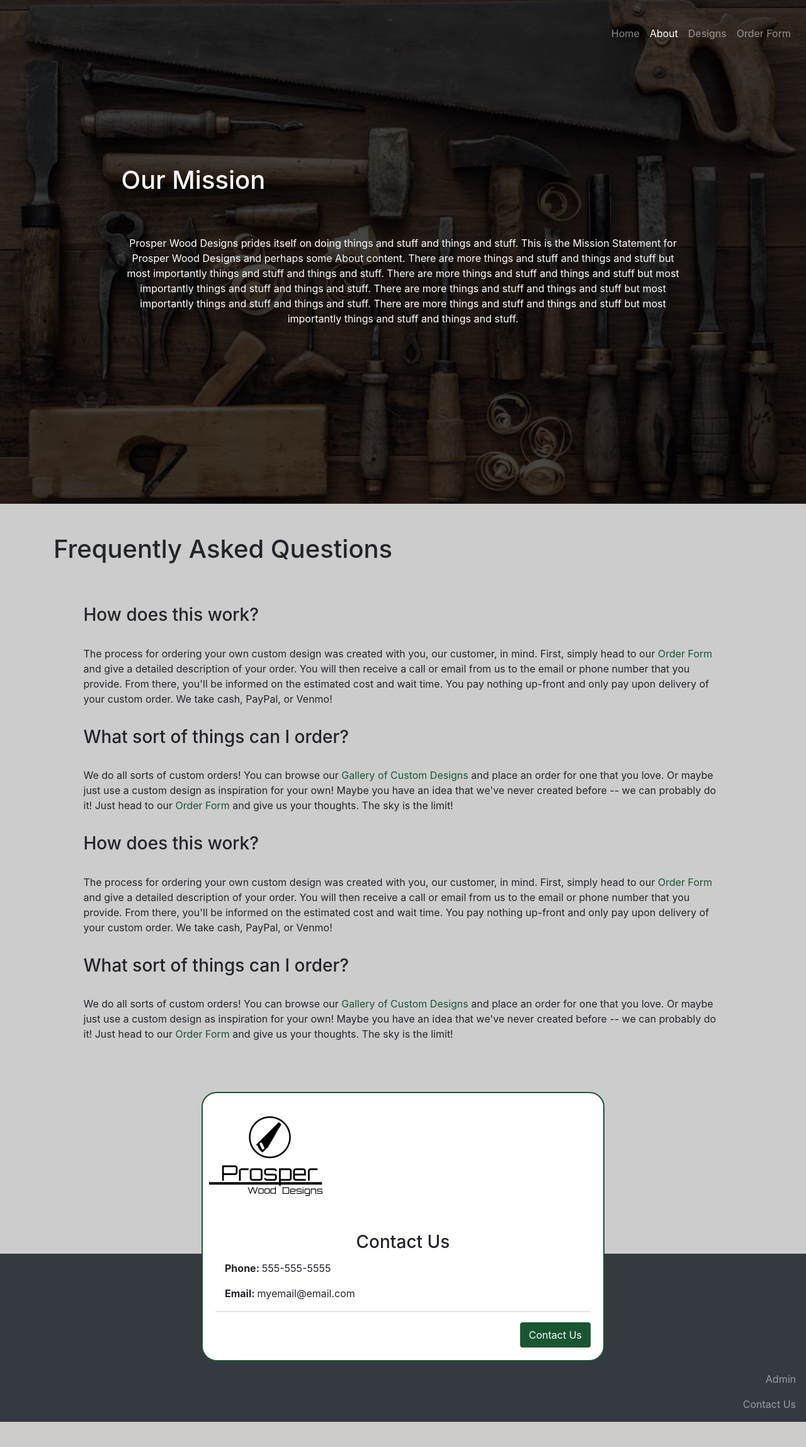
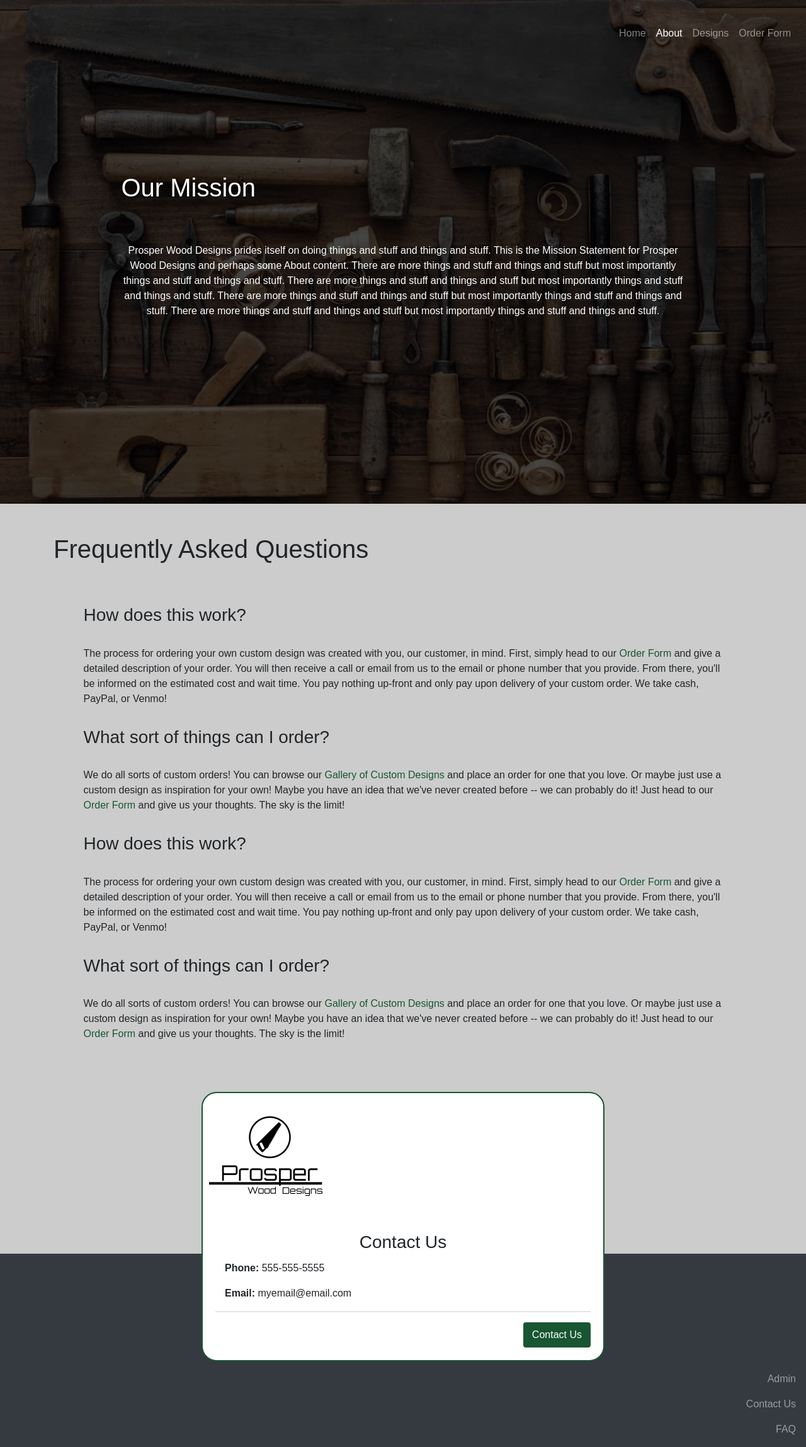
Before and after one commit to mcole22266/prosperwooddesigns, a Flask app: page /about in a window 1280 px wide. Shown: the whole page at 63% size. Before the commit the page ends 2258 px from the top, so only its background shows below. Run offline with Flask 2, Linux system fonts and the light colour scheme; parts of the project's set-up code (start-up, migrations or seed data) failed here and were passed over; some libraries are stand-ins or nearby versions.

Commit message:
Added Fonts

```diff
--- a/prosperwooddesigns/app/static/css/custom/custom.css
+++ b/prosperwooddesigns/app/static/css/custom/custom.css
@@ -73,7 +73,7 @@ Custom CSS to overwrite any bootstrap CSS */
 }
 
 .content-h3 {
-    margin-bottom: 2rem
+    margin-bottom: 2rem;
 }
 
 .content-p {
@@ -121,4 +121,5 @@ Custom CSS to overwrite any bootstrap CSS */
 
 body {
     background-color: #cccccc;
+    font-family: 'Titillium Web', sans-serif;
 }
--- a/prosperwooddesigns/app/templates/about.html
+++ b/prosperwooddesigns/app/templates/about.html
@@ -33,7 +33,7 @@ Content for the landing page -->
 </div>
 
 <div class="container page-content">
-    <h1 class="content-h1">Frequently Asked Questions</h1>
+    <h1 class="content-h1" id="faq">Frequently Asked Questions</h1>
     <div class="row justify-content-center">
         <div class="col-md-11">
             <h3 class="content-h3">How does this work?</h3>
--- a/prosperwooddesigns/app/templates/contact.html
+++ b/prosperwooddesigns/app/templates/contact.html
@@ -10,7 +10,7 @@ The Contact Page for users to send an automated email to the owner -->
     <div class="container page-content form-content">
         <div class="row align-items-center">
             <div class="col-md-12">
-                <h1>Contact Us</h1>
+                <h1 id="contactus">Contact Us</h1>
 
                 {% include 'forms/ContactForm.html' %}
             </div>
--- a/prosperwooddesigns/app/templates/footer.html
+++ b/prosperwooddesigns/app/templates/footer.html
@@ -15,6 +15,9 @@ Footer to be used on all pages -->
             <li class="nav-item">
                 <a href="/contact" class="nav-link">Contact Us</a>
             </li>
+            <li class="nav-item">
+                <a href="/about#faq" class="nav-link">FAQ</a>
+            </li>
         </ul>
     </nav>
 </footer>
--- a/prosperwooddesigns/app/templates/index.html
+++ b/prosperwooddesigns/app/templates/index.html
@@ -17,7 +17,7 @@ Content for the landing page -->
         <div class="col-md-6">
             <div class="row justify-content-around align-items-center text-center">
                 <div class="col-md-12 landing-tag">
-                    <h4>Your one stop shop for your custom wood designs</h4>
+                    <h4>Your one stop shop for your custom wood designs!</h4>
                 </div>
             </div>
             <div class="row justify-content-around align-items-end text-center">
--- a/prosperwooddesigns/app/templates/styles.html
+++ b/prosperwooddesigns/app/templates/styles.html
@@ -7,6 +7,9 @@ Contains all styling tags -->
 <!-- <link rel="stylesheet" href="../static/css/bootstrap/bootstrap.min.css"> -->
 <link rel="stylesheet" href="../static/css/bootstrap/bootstrap.prospergreen.min.css">
 
-
 <!-- custom -->
 <link rel="stylesheet" href="../static/css/custom/custom.css">
+
+
+<!-- fonts -->
+<link href="https://fonts.googleapis.com/css2?family=Comfortaa:wght@500;700&family=Exo+2:wght@400;800&display=swap" rel="stylesheet">
```
